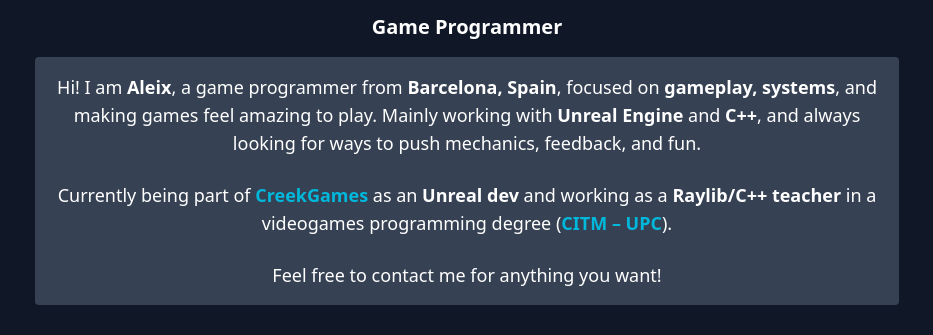
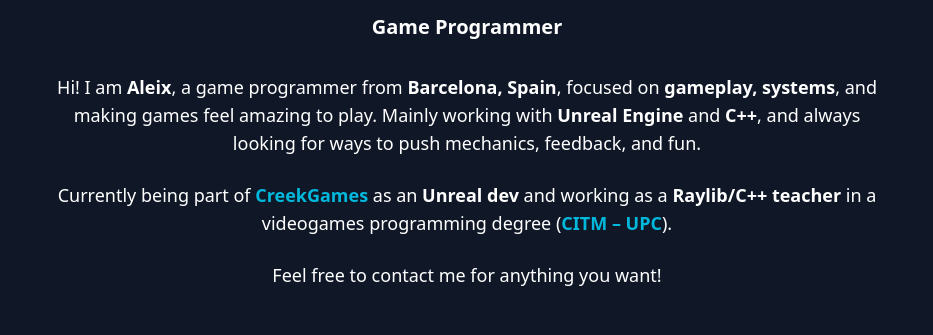
Before and after one commit to LuqueDaniel/portfolio-Acots96, a React (Vite) app: page / in a window 1280 px wide. Shown: the part 287-622 px from the top of the page, without its empty margins (173-1106 px from the left). Built offline with nearby package versions, Linux system fonts and the light colour scheme.

Commit message:
Remove box description

```diff
--- a/src/components/Portfolio.jsx
+++ b/src/components/Portfolio.jsx
@@ -92,7 +92,7 @@ const Portfolio = () => {
           initial={{ opacity: 0, y: 20 }}
           animate={{ opacity: 1, y: 0 }}
           transition={{ duration: 0.5, delay: 1 }}
-          className="mt-4 p-4 rounded bg-gray-700 text-white text-center"
+          className="mt-4 p-4 text-white text-center"
           onAnimationComplete={() => setShowProjects(true)}
         >
           <p className="mb-6 text-lg">
```
